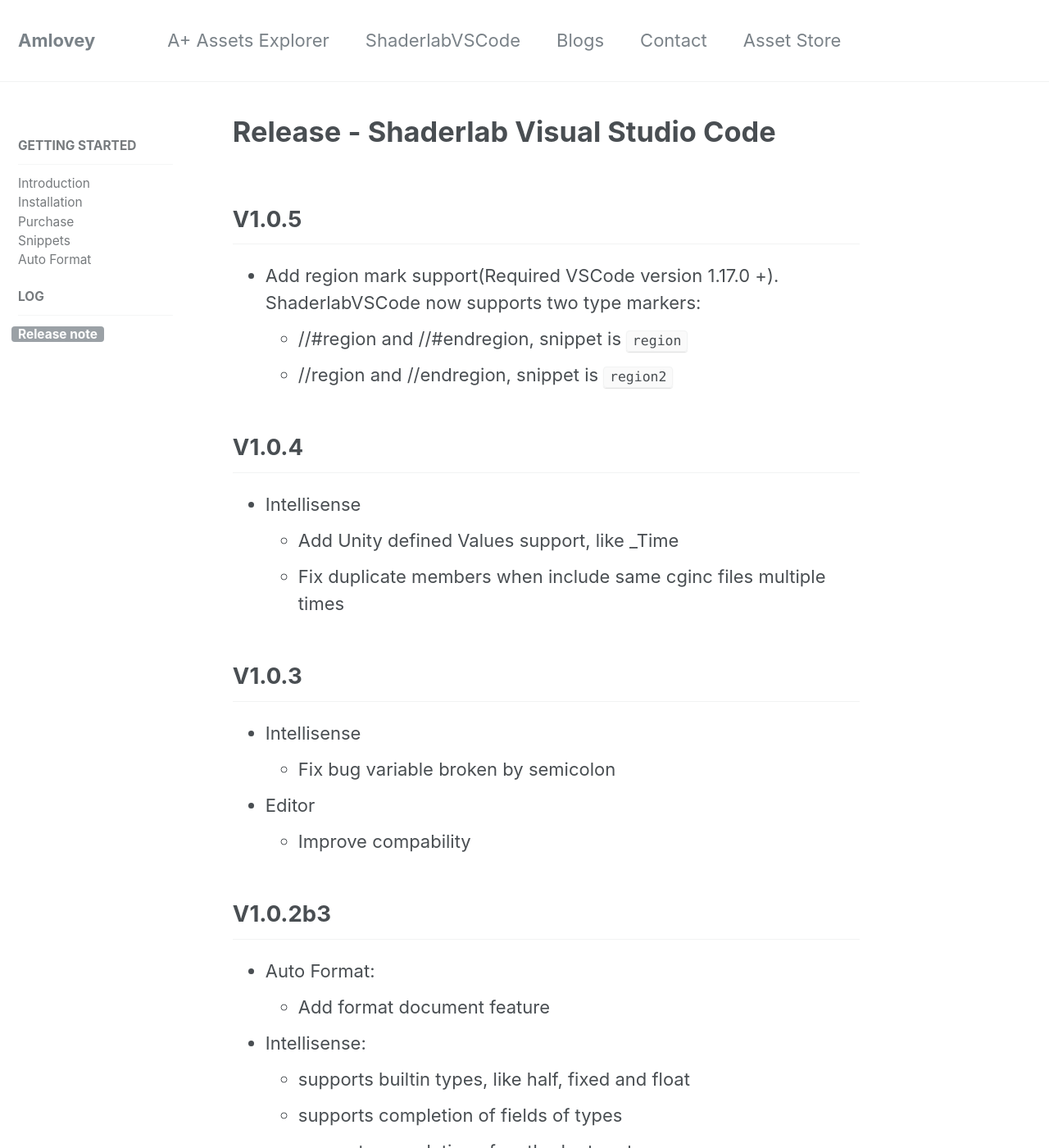
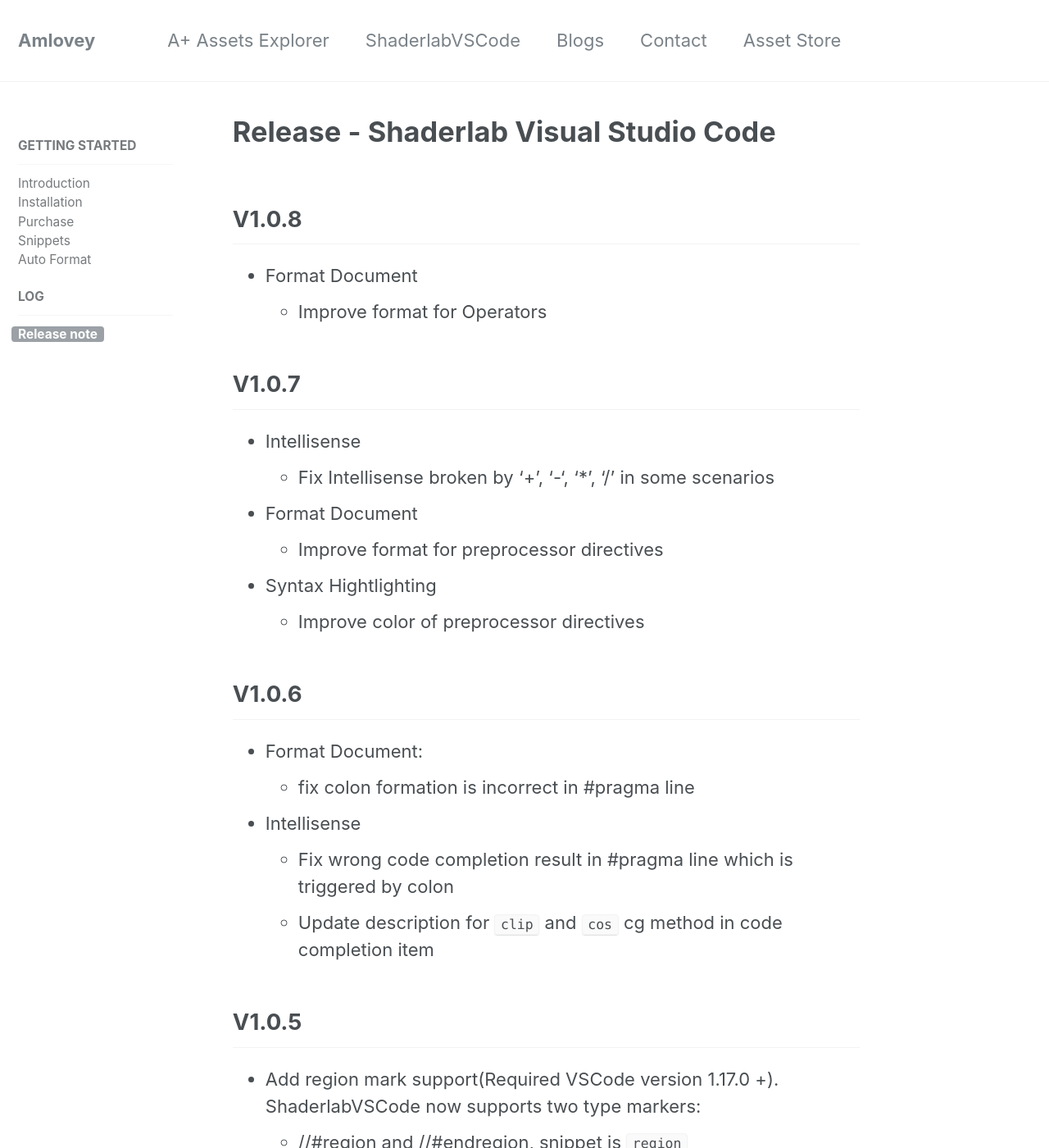
Before and after one commit to amloveyweb/amloveyweb.github.io, a Jekyll site: the page built from _pages/ShaderlabVSCode/release.md, in a window 1280 px wide and 1400 px high. Shown: the whole window at 82% size. Built offline with Jekyll 4.4.1, drawn with Linux system fonts in a browser that asks for light colours.

Commit message:
update release log of shaderlabvscode

```diff
--- a/_pages/ShaderlabVSCode/release.md
+++ b/_pages/ShaderlabVSCode/release.md
@@ -5,6 +5,28 @@
   nav: "shaderlabvscode"
 permalink: "/shaderlabvscode/release-note/"
 ---
+
+## V1.0.8
+- Format Document
+    - Improve format for Operators
+
+## V1.0.7
+- Intellisense
+    - Fix Intellisense broken by '+', '-', '*', '/' in some scenarios
+
+- Format Document
+    - Improve format for preprocessor directives
+
+- Syntax Hightlighting
+    - Improve color of preprocessor directives
+
+## V1.0.6
+- Format Document:
+    - fix colon formation is incorrect in #pragma line
+
+- Intellisense
+    - Fix wrong code completion result in #pragma line which is triggered by colon
+    - Update description for `clip` and `cos` cg method in code completion item
 
 ## V1.0.5
 - Add region mark support(Required VSCode version 1.17.0 +). ShaderlabVSCode now supports two type markers:
```
